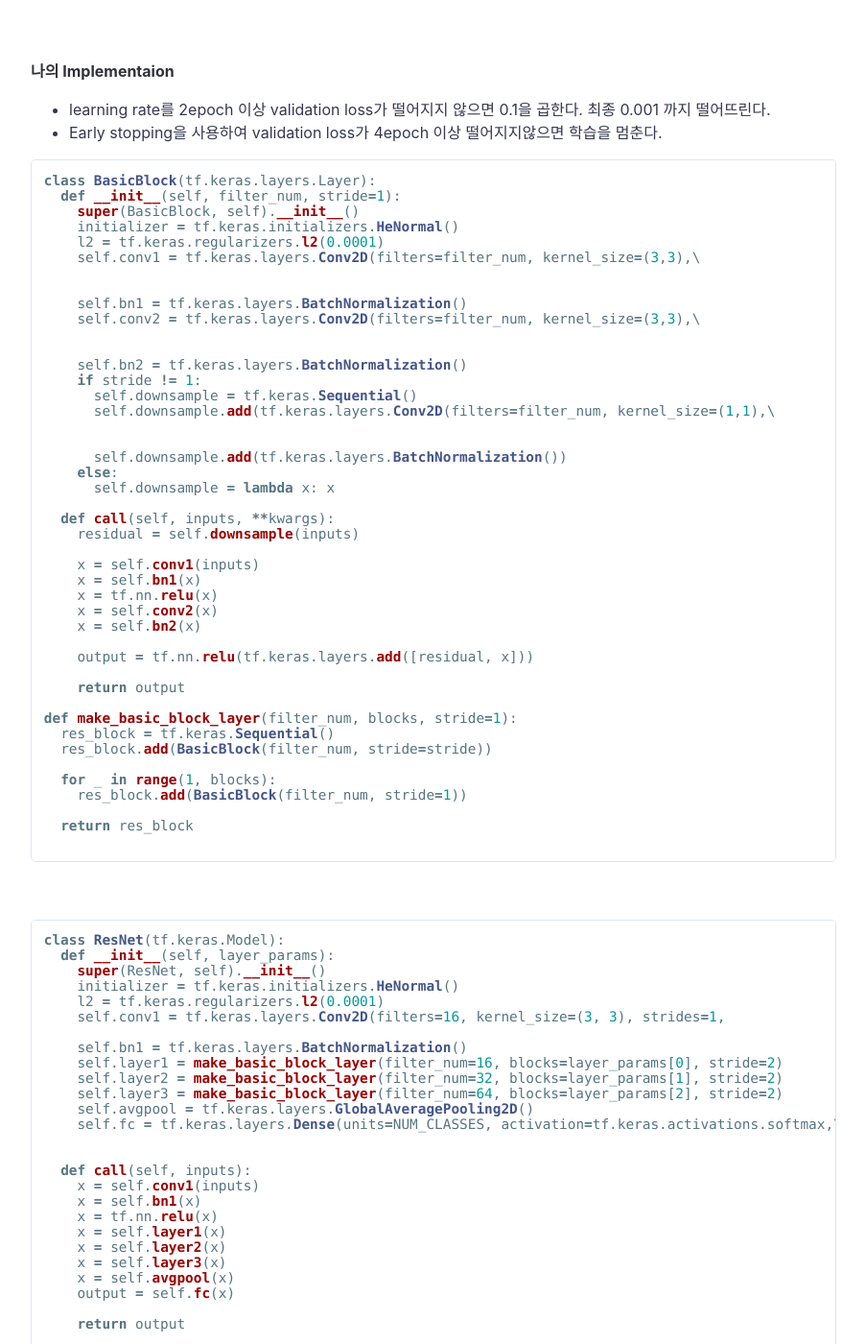
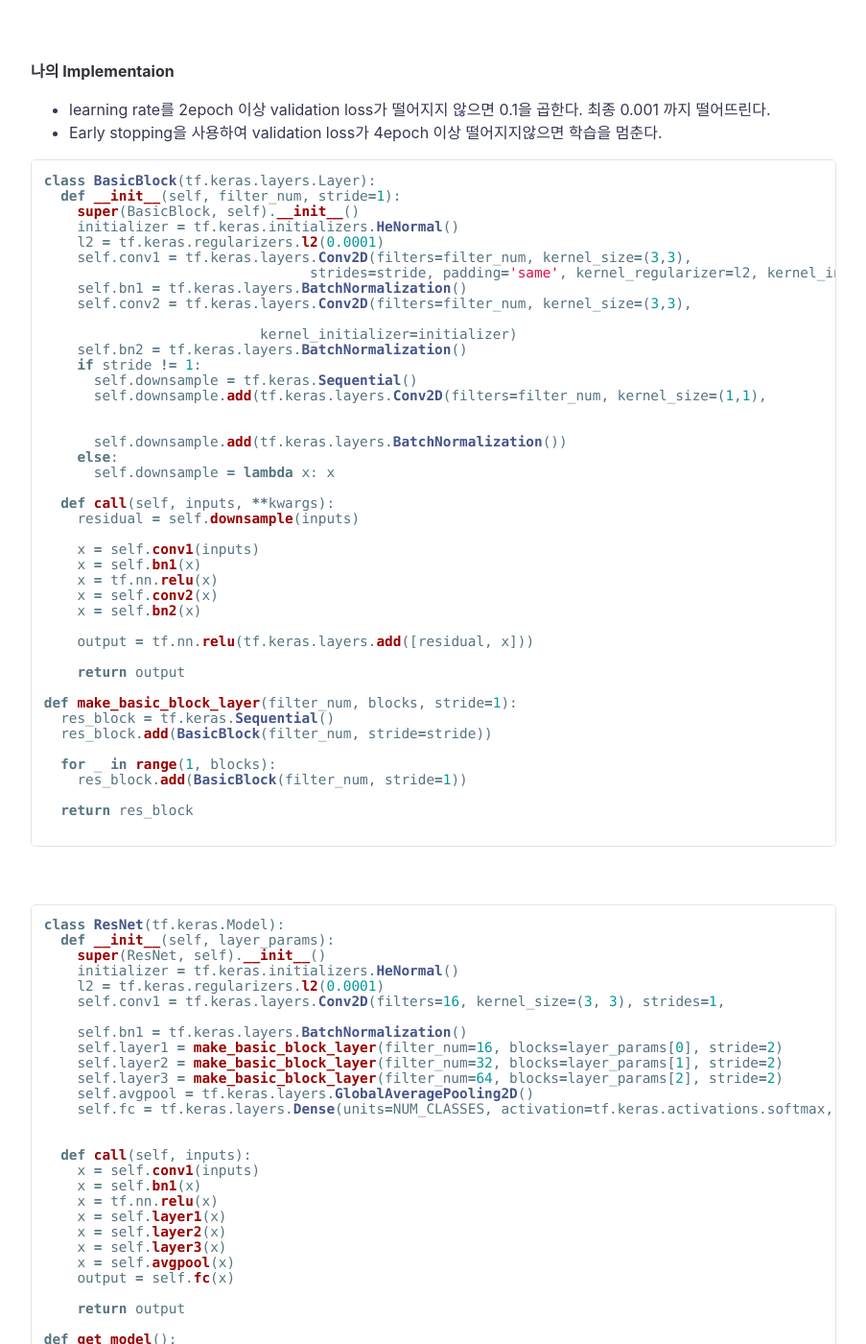
Before and after one commit to SUNGBEOMCHOI/SungBeomChoi.github.io, a Jekyll site: the page built from _posts/2021-03-17-Resnet_Implementation.md, in a window 1280 px wide and 1400 px high, scrolled down 2865 px. Shown: the whole window at 96% size, without its empty margins (188-1091 px from the left). Built offline with Jekyll 4.4.1, drawn with Linux system fonts in a browser that asks for light colours; comment, search, counter and statistics services are not loaded.

Commit message:
Update 2021-03-17-Resnet_Implementation.md

```diff
--- a/_posts/2021-03-17-Resnet_Implementation.md
+++ b/_posts/2021-03-17-Resnet_Implementation.md
@@ -127,18 +127,17 @@ class BasicBlock(tf.keras.layers.Layer):
     super(BasicBlock, self).__init__()
     initializer = tf.keras.initializers.HeNormal()
     l2 = tf.keras.regularizers.l2(0.0001)
-    self.conv1 = tf.keras.layers.Conv2D(filters=filter_num, kernel_size=(3,3),\
-													strides=stride, padding='same', kernel_regularizer=l2,\
-													kernel_initializer=initializer)
+    self.conv1 = tf.keras.layers.Conv2D(filters=filter_num, kernel_size=(3,3),
+                                strides=stride, padding='same', kernel_regularizer=l2, kernel_initializer=initializer)
     self.bn1 = tf.keras.layers.BatchNormalization()
-    self.conv2 = tf.keras.layers.Conv2D(filters=filter_num, kernel_size=(3,3),\
-													strides=1, padding='same', kernel_regularizer=l2,\
-													kernel_initializer=initializer)
+    self.conv2 = tf.keras.layers.Conv2D(filters=filter_num, kernel_size=(3,3),
+													strides=1, padding='same', kernel_regularizer=l2,
+                          kernel_initializer=initializer)
     self.bn2 = tf.keras.layers.BatchNormalization()
     if stride != 1:
       self.downsample = tf.keras.Sequential()
-      self.downsample.add(tf.keras.layers.Conv2D(filters=filter_num, kernel_size=(1,1),\
-													strides=stride, kernel_regularizer=l2,\
+      self.downsample.add(tf.keras.layers.Conv2D(filters=filter_num, kernel_size=(1,1),
+													strides=stride, kernel_regularizer=l2,
 													kernel_initializer=initializer))
       self.downsample.add(tf.keras.layers.BatchNormalization())
     else:
@@ -183,7 +182,7 @@ class ResNet(tf.keras.Model):
     self.layer2 = make_basic_block_layer(filter_num=32, blocks=layer_params[1], stride=2)
     self.layer3 = make_basic_block_layer(filter_num=64, blocks=layer_params[2], stride=2)
     self.avgpool = tf.keras.layers.GlobalAveragePooling2D()
-    self.fc = tf.keras.layers.Dense(units=NUM_CLASSES, activation=tf.keras.activations.softmax,\
+    self.fc = tf.keras.layers.Dense(units=NUM_CLASSES, activation=tf.keras.activations.softmax,
 													 kernel_regularizer=l2, kernel_initializer=initializer)
 
   def call(self, inputs):
```
